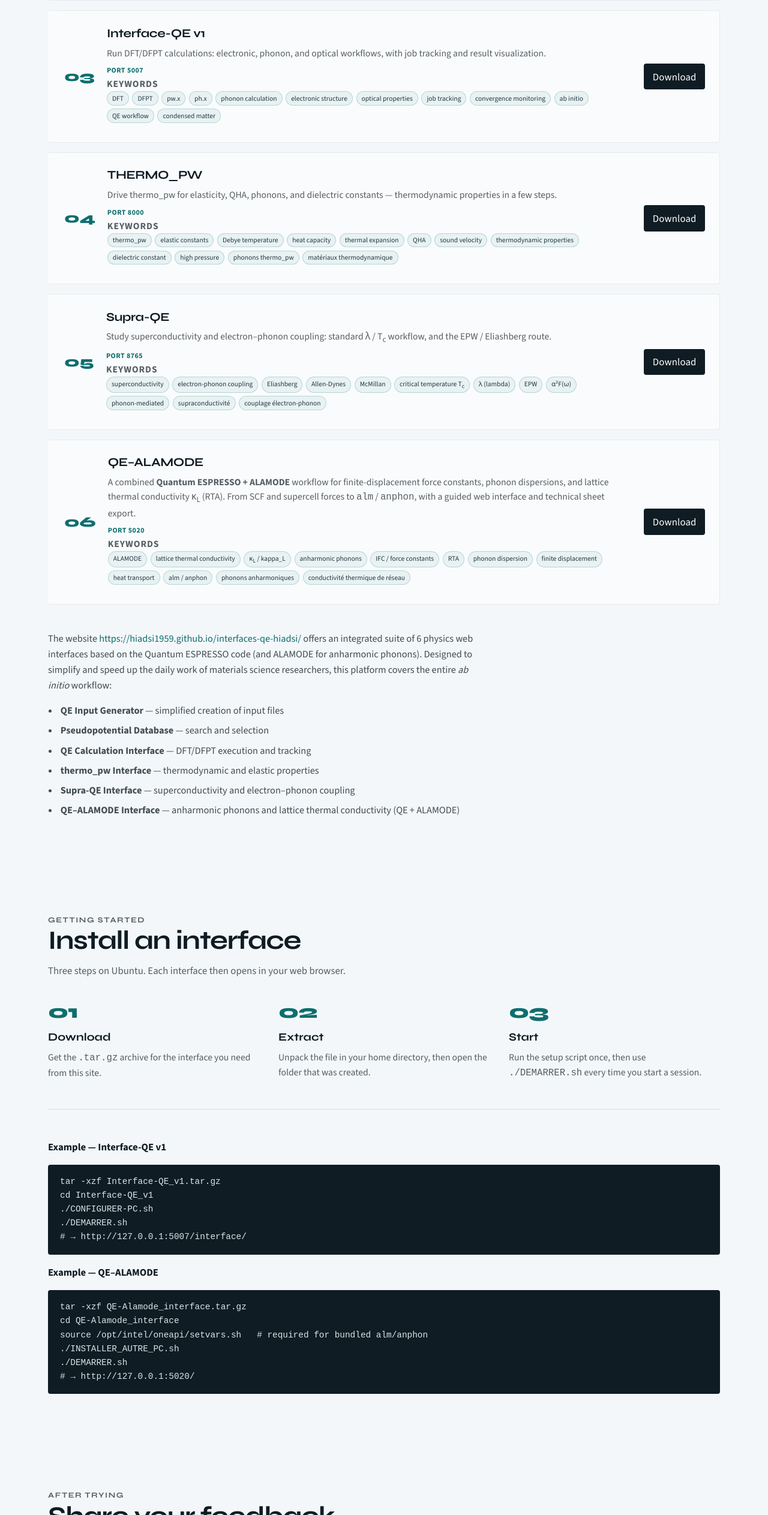
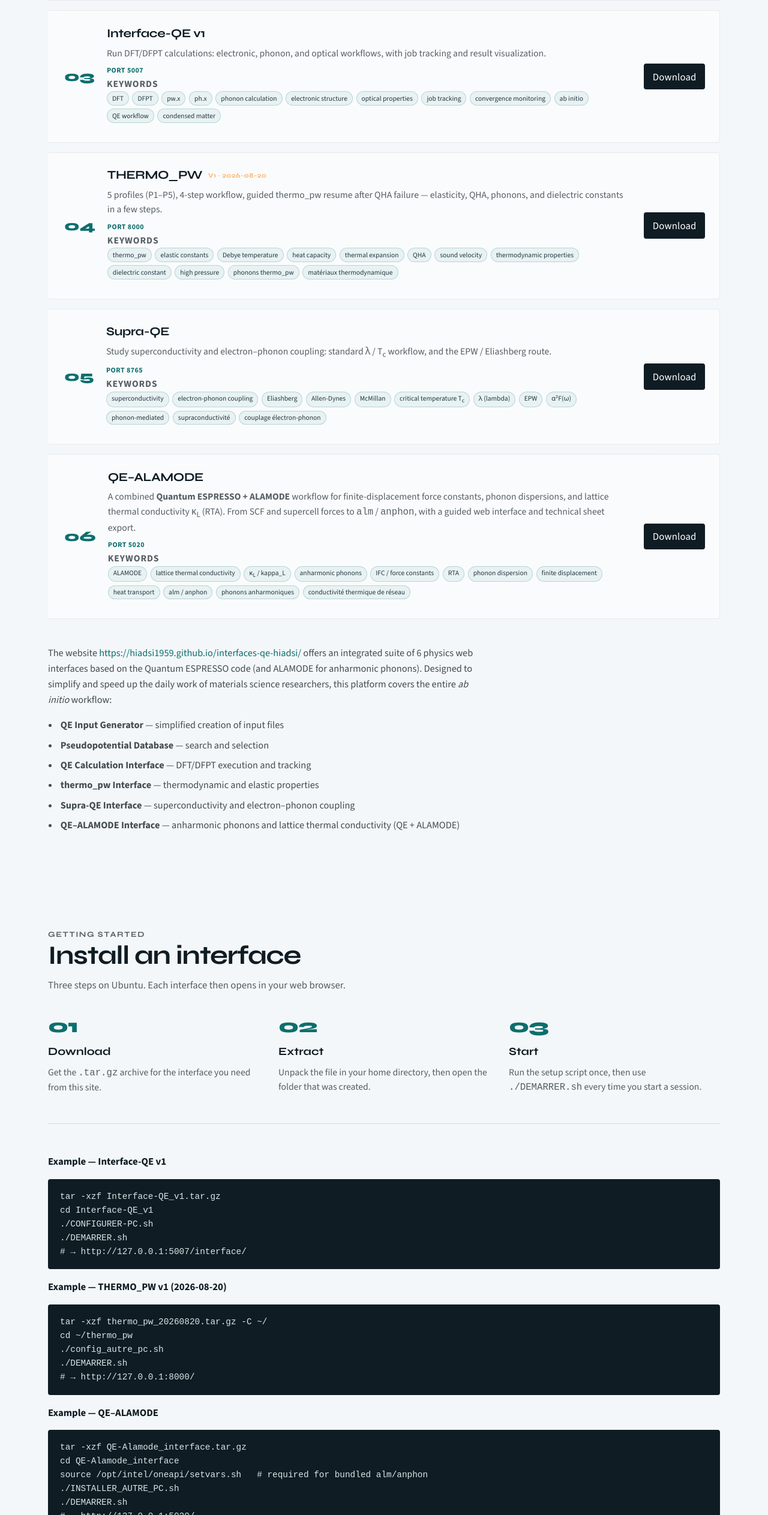
Before and after one commit to hiadsi1959/interfaces-qe-hiadsi, a plain HTML site: page index.html in a window 1280 px wide. Shown: the part 3337-5863 px from the top of the page at 60% size. Drawn offline with nearby package versions, Linux system fonts and the light colour scheme; no server answers.

Commit message:
Publish THERMO_PW v1 archive (2026-08-20).
Replace the 69 Mo thermo_pw.tar.gz with the compact release bundle without local run data, and update download links and install instructions on the site.

```diff
--- a/css/style.css
+++ b/css/style.css
@@ -505,6 +505,13 @@
   letter-spacing: 0.04em;
   text-transform: uppercase;
   color: var(--teal);
+}
+.tag-version {
+  margin-top: 0;
+  margin-left: 0.35rem;
+  font-size: 0.68rem;
+  color: var(--gold, #ffb066);
+  vertical-align: middle;
 }
 
 /* ——— How it works ——— */
--- a/index.html
+++ b/index.html
@@ -377,8 +377,8 @@
           <article class="interface-item reveal" itemscope itemtype="https://schema.org/SoftwareApplication">
             <div class="iface-num">04</div>
             <div class="iface-body">
-              <h3 itemprop="name">THERMO_PW</h3>
-              <p itemprop="description">Drive thermo_pw for elasticity, QHA, phonons, and dielectric constants — thermodynamic properties in a few steps.</p>
+              <h3 itemprop="name">THERMO_PW <span class="tag tag-version">v1 · 2026-08-20</span></h3>
+              <p itemprop="description">5 profiles (P1–P5), 4-step workflow, guided thermo_pw resume after QHA failure — elasticity, QHA, phonons, and dielectric constants in a few steps.</p>
               <span class="tag">Port 8000</span>
               <p class="kw-label">Keywords</p>
               <ul class="iface-keywords" aria-label="Keywords for THERMO_PW">
@@ -399,8 +399,8 @@
             <div class="iface-actions">
               <button type="button" class="btn btn-sm btn-download"
                 data-interface="thermo_pw"
-                data-label="THERMO_PW"
-                data-file="telechargements/thermo_pw.tar.gz">Download</button>
+                data-label="THERMO_PW v1 (2026-08-20)"
+                data-file="telechargements/thermo_pw_20260820.tar.gz">Download</button>
             </div>
           </article>
 
@@ -521,6 +521,12 @@
 ./CONFIGURER-PC.sh
 ./DEMARRER.sh
 # → http://127.0.0.1:5007/interface/</pre>
+          <p style="margin-top:1rem"><strong>Example — THERMO_PW v1 (2026-08-20)</strong></p>
+          <pre>tar -xzf thermo_pw_20260820.tar.gz -C ~/
+cd ~/thermo_pw
+./config_autre_pc.sh
+./DEMARRER.sh
+# → http://127.0.0.1:8000/</pre>
           <p style="margin-top:1rem"><strong>Example — QE–ALAMODE</strong></p>
           <pre>tar -xzf QE-Alamode_interface.tar.gz
 cd QE-Alamode_interface
```
Also changed, not shown: 2 other files.
